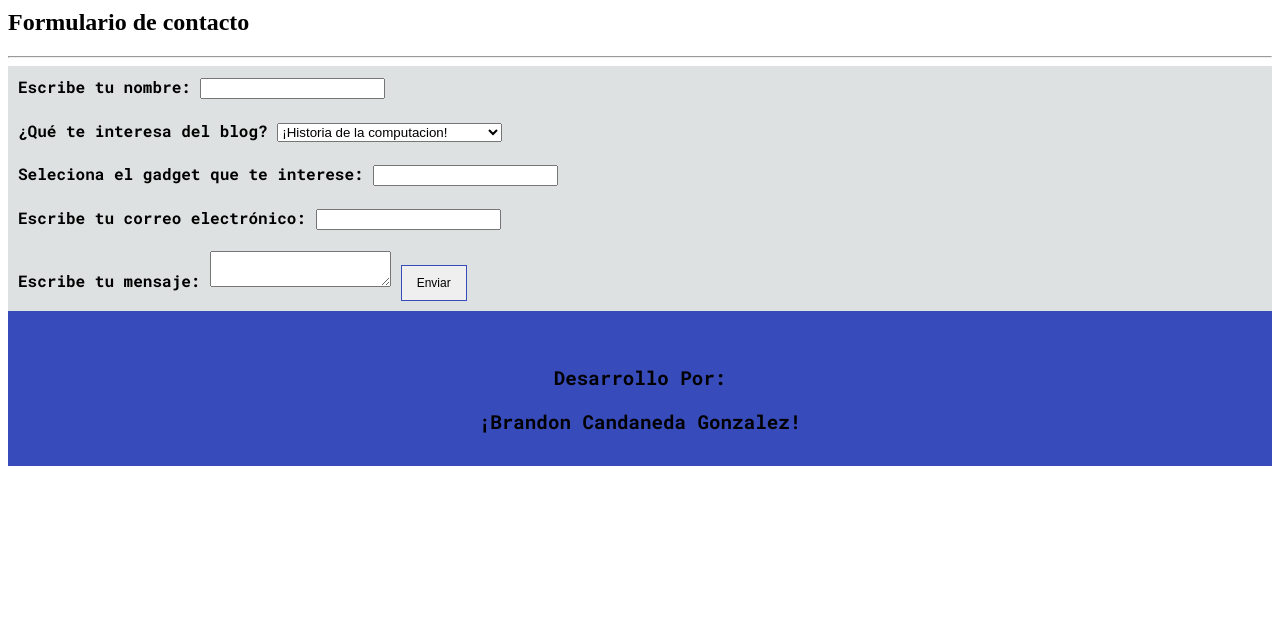
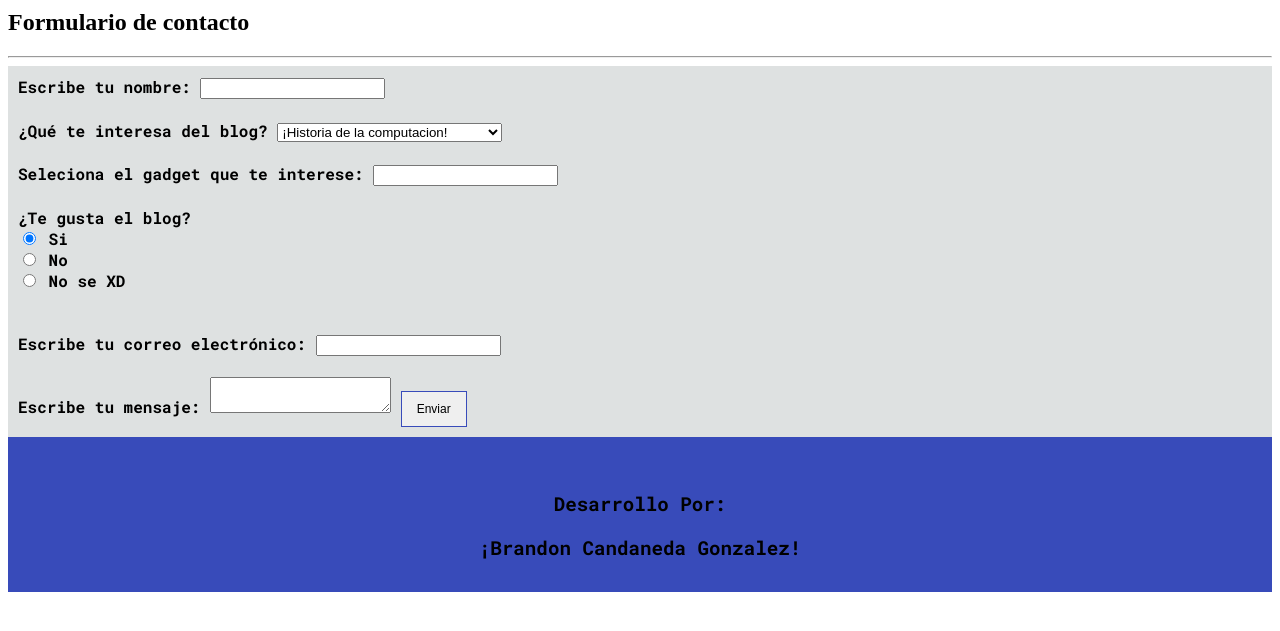
Before and after one commit to bran-can19/appweb-ejercio2, a plain HTML site: page Ejercicio 2.0/Ejercicio 2/pages/contacto.html in a window 1280 px wide. Shown: the part 159-790 px from the top of the page. Drawn offline with Linux system fonts and the light colour scheme; grey boxes are pictures that could not be loaded; a web font is replaced by a local one.

Commit message:
Add files via upload
Agregando botones de opciones de radio button

```diff
--- a/Ejercicio 2.0/Ejercicio 2/pages/contacto.html
+++ b/Ejercicio 2.0/Ejercicio 2/pages/contacto.html
@@ -54,6 +54,20 @@
                 <option value="Gafas">Gafas de realidad aumentada</option>
              </datalist>
              <br><br>
+            <!-- Botones de opciono radio de boton -->
+            <label for="¿Te gusta este blog?">¿Te gusta el blog?</label>
+            <br>
+            <input type="radio" name="gusto1" id="si" value="SÍ" checked>
+            <label for="si">Si</label>
+            <br>
+            <input type="radio" name="gusto2" id="no" value="no">
+            <label for="no">No</label>
+            <br>
+            <input type="radio" name="gusto" id="si" value="no_se">
+            <label for="No_se">No se XD</label>
+            <br>
+            <br><br>
+
             <label for="email">Escribe tu correo electrónico:</label>
             <input type="mail" id="mail" name="mail" autocomplete="on" required>
             <br><br>
```
